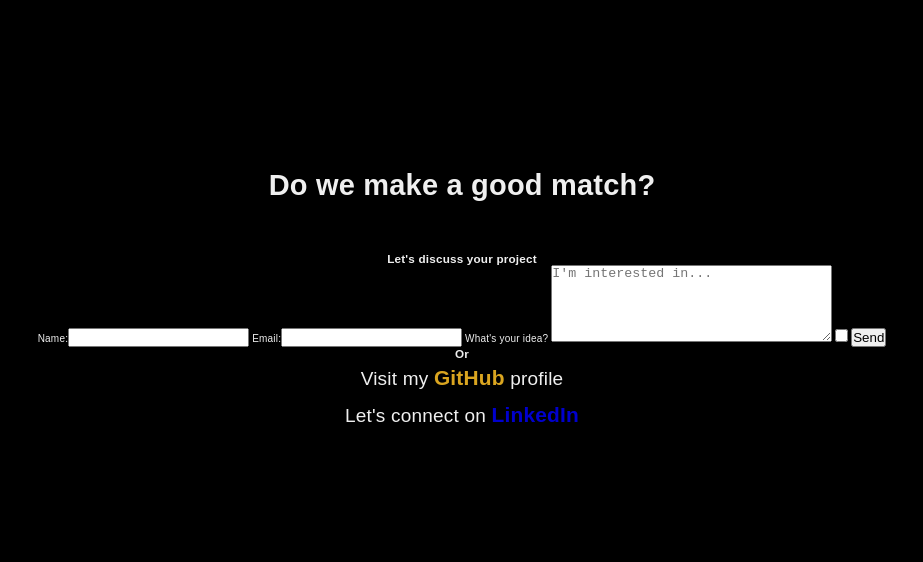
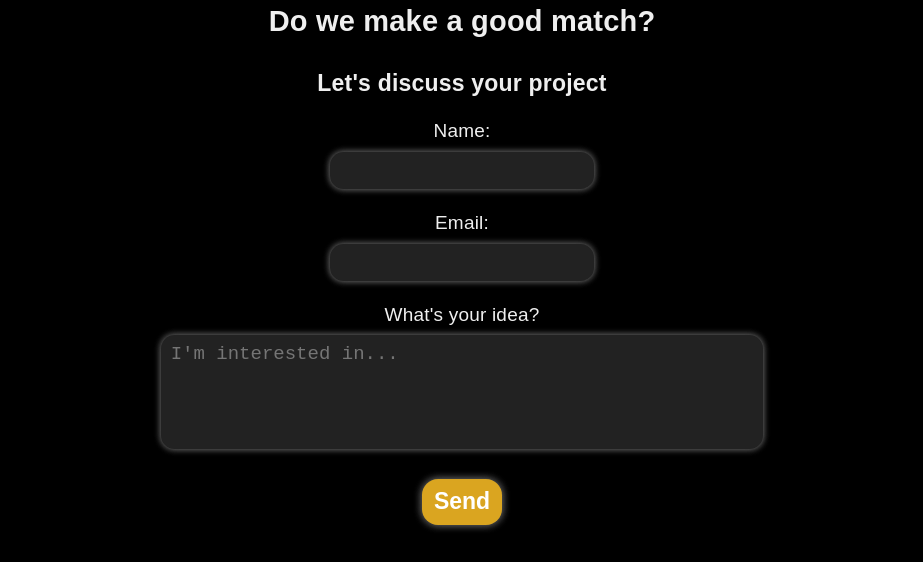
Before and after one commit to JulioGitLab/JulioGitLab.github.io, a website: page index.html in a window 1280 px wide. Shown: the part 2958-3520 px from the top of the page, without its empty margins (178-1101 px from the left). Drawn offline with Linux system fonts and the light colour scheme; a web font is replaced by a local one.

Commit message:
Feat: Implement responsive styling for form in contact section (/styles/style.css)

```diff
--- a/index.html
+++ b/index.html
@@ -158,13 +158,7 @@
         <label>Email:<input type="email" name="email" required /></label>
         <label>
           What's your idea?
-          <textarea
-            name="message"
-            rows="5"
-            cols="33"
-            placeholder="I'm interested in..."
-            required
-          ></textarea>
+          <textarea name="message" placeholder="I'm interested in..." required></textarea>
         </label>
         <input type="checkbox" name="botcheck" class="hidden" />
 
--- a/styles/style.css
+++ b/styles/style.css
@@ -196,11 +196,102 @@ a {
   min-height: 100vh;
   align-content: center;
   text-align: center;
+  padding-top: 7vh;
 }
 
 #contact > h2 {
+  margin-bottom: 1.3em;
+  font-size: var(--h2-text-size);
+}
+
+#contact > form {
+  display: flex;
+  flex-direction: column;
   margin-bottom: 1.7em;
-  font-size: var(--h2-text-size);
+  align-items: center;
+  gap: 1.3em;
+}
+
+#contact h3 {
+  font-size: var(--h3-text-size);
+}
+
+#contact > h3 {
+  margin-bottom: 1.3em;
+}
+
+#contact > form > label {
+  display: flex;
+  flex-direction: column;
+  align-items: center;
+  gap: 0.5em;
+  font-size: var(--p-text-size);
+}
+
+#contact > form input[type="text"],
+#contact > form input[type="email"],
+#contact > form textarea {
+  border: none;
+  border-radius: 0.7em;
+  padding: 0.4em 0.5em;
+  background-color: var(--header-bg-color);
+  font-size: var(--p-text-size);
+  color: var(--white-text-color);
+  box-shadow:
+    0px 0px 7px var(--box-shadow-color),
+    0px 0px 7px var(--box-shadow-color);
+}
+
+#contact > form input[type="text"]:focus,
+#contact > form input[type="email"]:focus,
+#contact > form textarea:focus {
+  outline: none;
+  box-shadow:
+    0px 0px 7px goldenrod,
+    0px 0px 7px goldenrod;
+}
+
+#contact > form textarea {
+  width: 79vw;
+  height: 7em;
+  resize: none;
+}
+
+#contact > form input.hidden {
+  display: none;
+}
+
+#contact > form > button {
+  cursor: pointer;
+  margin-top: 0.3em;
+  border: none;
+  border-radius: 0.7em;
+  padding: 0.4em 0.5em;
+  background-color: goldenrod;
+  font-size: var(--h3-text-size);
+  font-weight: bold;
+  color: white;
+  box-shadow:
+    0px 0px 9px var(--box-shadow-color),
+    0px 0px 9px var(--box-shadow-color);
+  transition: 250ms ease-out;
+}
+
+#contact > form > button:hover {
+  box-shadow:
+    0px 0px 7px goldenrod,
+    0px 0px 7px goldenrod;
+  transition-duration: 350ms;
+}
+
+#contact > form > button:active {
+  background-color: darkgoldenrod;
+  color: var(--white-text-color);
+  box-shadow:
+    0px 0px 5px goldenrod,
+    0px 0px 5px goldenrod;
+  transform: scale(0.95);
+  transition-duration: 100ms;
 }
 
 #contact > ul {
@@ -265,12 +356,10 @@ a {
 
   #about {
     width: 79%;
-    padding-top: 7%;
   }
 
   #showcase {
     width: 79%;
-    padding-top: 29vh;
   }
 
   #showcase > h2 {
@@ -288,6 +377,25 @@ a {
 
   .demo-tile:hover {
     transform: scale(1.3);
+  }
+
+  #contact {
+    padding-bottom: 7vh;
+  }
+
+  #contact > form {
+    gap: 1.7em;
+  }
+
+  #contact > form textarea {
+    width: 67vw;
+    height: 5.3em;
+  }
+
+  #about,
+  #showcase,
+  #contact {
+    padding-top: 29vh;
   }
 }
 
@@ -338,6 +446,27 @@ a {
   .demo-tile:hover {
     transform: scale(1.3);
   }
+
+  #contact {
+    padding-top: 13vh;
+  }
+
+  #contact > h2 {
+    margin-bottom: 1.1em;
+  }
+
+  #contact > form {
+    gap: 2.3em;
+  }
+
+  #contact > h3 {
+    margin-bottom: 1.1em;
+  }
+
+  #contact > form textarea {
+    width: 47vw;
+    height: 6em;
+  }
 }
 
 @keyframes jump {
```
